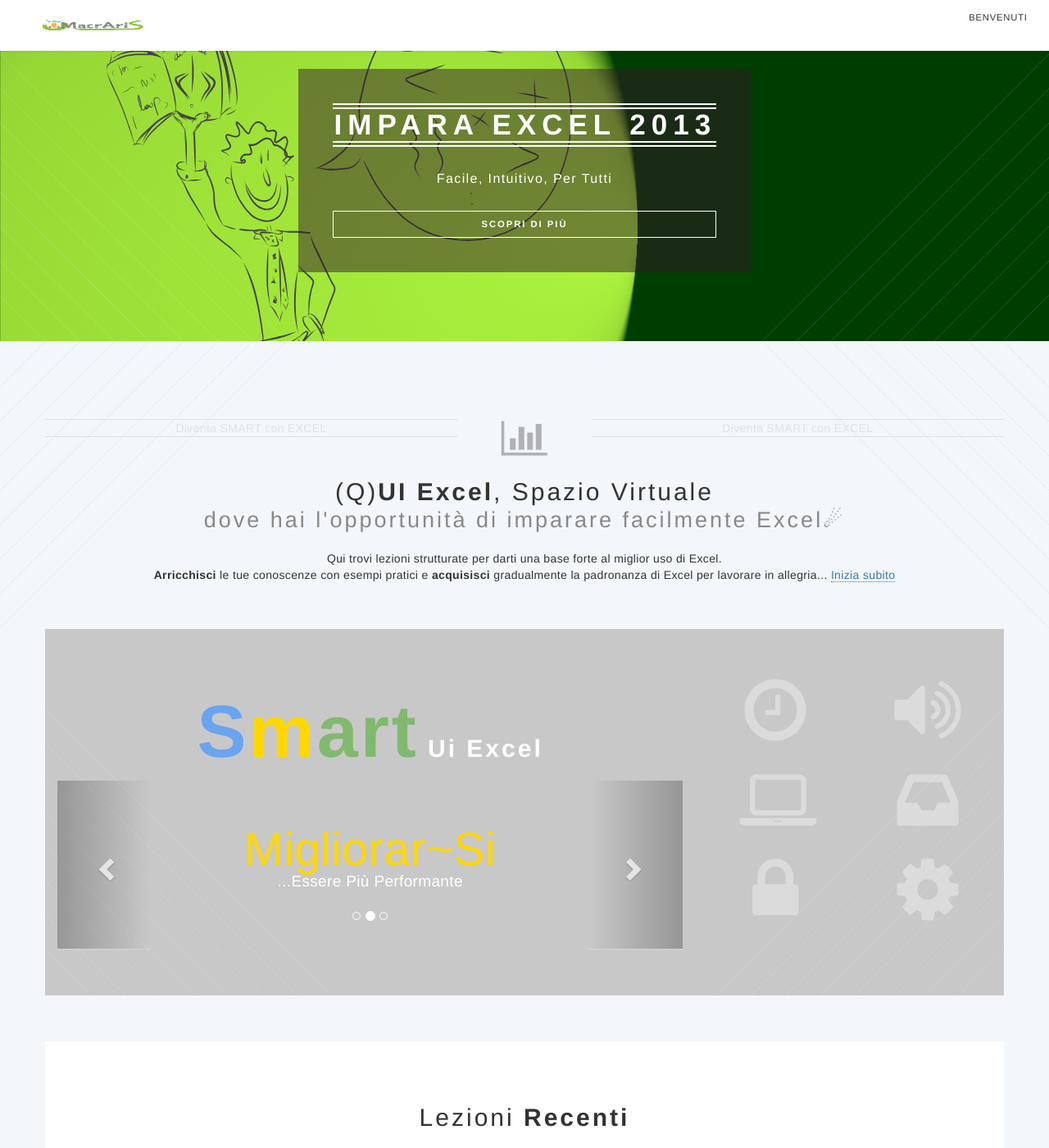
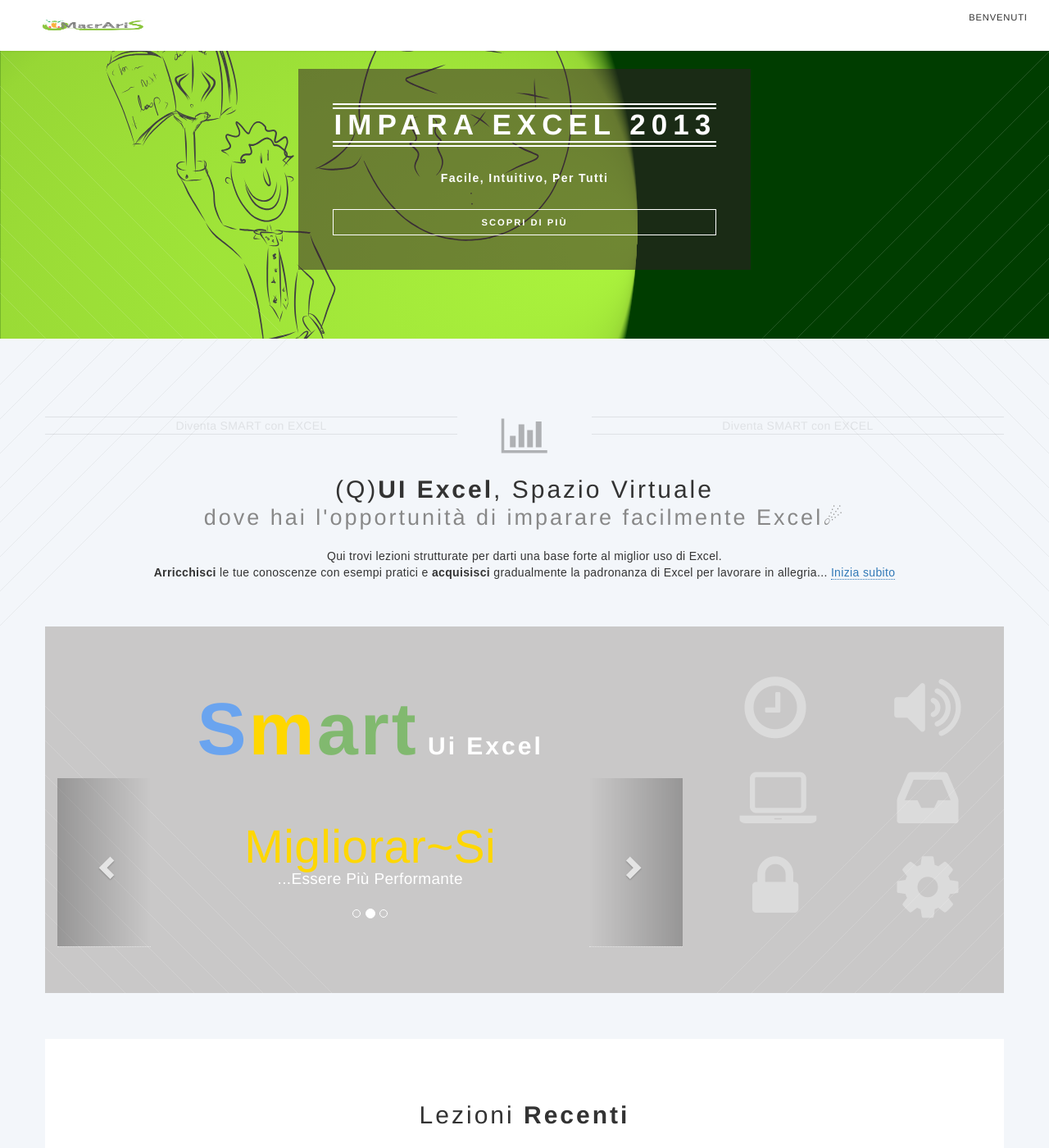
Before and after one commit to macraris/.github.io, a Jekyll site: the page built from index.html, in a window 1280 px wide and 1400 px high. Shown: the whole window at 82% size. Built offline with Jekyll 4.4.1, drawn with Linux system fonts in a browser that asks for light colours.

Commit message:
adjust P selectors

```diff
--- a/css/main.css
+++ b/css/main.css
@@ -191,7 +191,6 @@
             font-weight: 300;
 
 }
-.chiara{
-        font-size: 16px;
-        font-weight:200;
+P{
+    font-family: tk-freight-neo-pro,sans-serif;
 }
```
